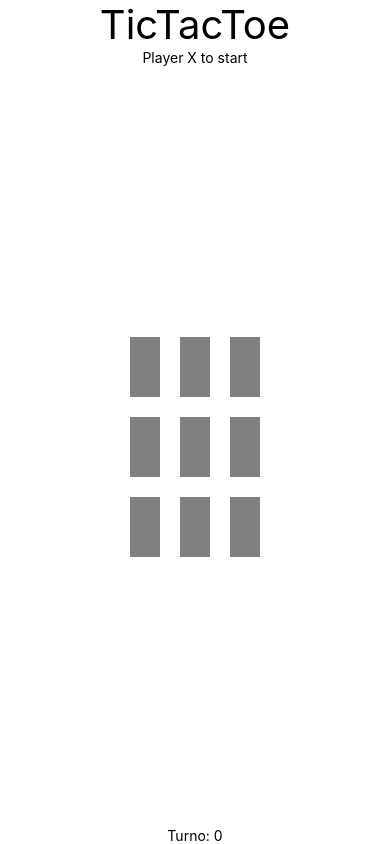
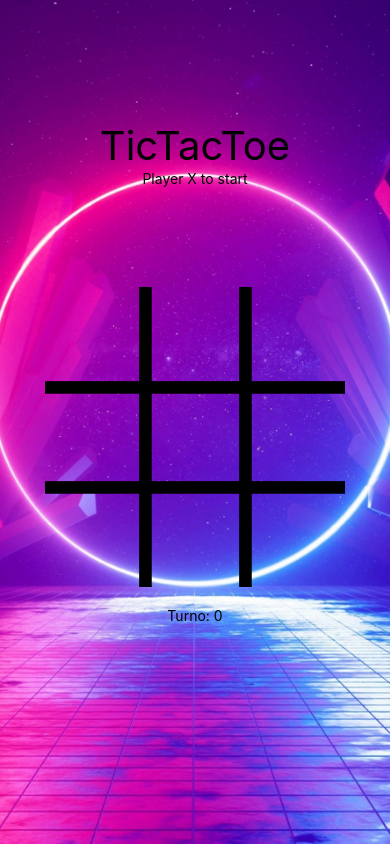
Before and after one commit to MrM0ra/TicTacToe-React-Native, a React Native app in the folder TicTacToe/: screen / in a window 390 px wide. Built offline with nearby package versions, Linux system fonts and the light colour scheme.

Commit message:
styling done and the app is ready

```diff
--- a/TicTacToe/App.js
+++ b/TicTacToe/App.js
@@ -1,5 +1,5 @@
 import { StatusBar } from 'expo-status-bar';
-import { FlatList, StyleSheet, Text, Touchable, TouchableOpacity, View } from 'react-native';
+import { FlatList, StyleSheet, Text, Touchable, TouchableOpacity, View, Image} from 'react-native';
 import react from 'react';
 
 export default function App() {
@@ -75,9 +75,22 @@ export default function App() {
 
 	return (
 		<View style={styles.container}>
+
+			<Image
+				source={require('./assets/bg.jpg')}
+				style={styles.backgroundImage}
+			/>
+
+			<View style={styles.header}>
 				<StatusBar style="auto" />
 				<Text style={styles.txtHeader}>TicTacToe</Text>
 				<Text>{notification}</Text>
+			</View>
+			<View style={styles.flatListContainer}>
+				<Image
+					source={require('./assets/frame.png')}
+					style={styles.image}
+				/>
 				<FlatList
 					style={styles.list}
 					data={board}
@@ -87,31 +100,59 @@ export default function App() {
 					renderItem= {
 						( {item, index} ) =>
 							<TouchableOpacity style={styles.square} onPress={() => pressField(index)}>
-							<Text>{item}</Text>
+								<Text style={styles.txtXO}>{item}</Text>
 							</TouchableOpacity>
 					}
 				>
-
 				</FlatList>
-			<Text>Turno: {currentTurn}</Text>
+			</View>
+			<Text style={styles.topMaring10}>Turno: {currentTurn}</Text>
 		</View>
 	);
 }
 
 const styles = StyleSheet.create({
+  header:{
+	top:-100,
+	justifyContent:'center',
+	alignItems:'center'
+  },
   container: {
 	flex: 1,
 	backgroundColor: '#fff',
 	alignItems: 'center',
 	justifyContent: 'center',
   },
+  flatListContainer: {
+	justifyContent:'center',
+	alignItems:'center',
+	height:300,
+	width:'100%',
+  },
   txtHeader: {
 	fontSize: 40,
 	fontStyle: 'bold',
   },
+  topMaring10:{
+	marginTop:20
+  },
+  txtXO:{
+	fontSize:60,
+  },
+  backgroundImage:{
+	position:'absolute',
+	zIndex: -1,
+	width: '100%',
+	height: '100%',
+  },
+  image:{
+	width: 300,
+	height: 300,
+	position: 'absolute',
+  },
   list: {
 	width: 300,
-	height: 400,
+	height: 300,
 	display:'grid',
 	placeItems:'center',
   },
@@ -120,11 +161,8 @@ const styles = StyleSheet.create({
 	justifyContent:'center'
   },
   square:{
-	width:30,
-	height:60,
-	backgroundColor: 'gray',
-	margin: 10,
-	display:'flex',
+	width:100,
+	height:100,
 	justifyContent:'center',
 	alignItems: 'center',
   },
```
Also changed, not shown: TicTacToe/assets/bg.jpg (added), TicTacToe/assets/frame.png (added). Lines whose indentation alone changed are shown as unchanged.
